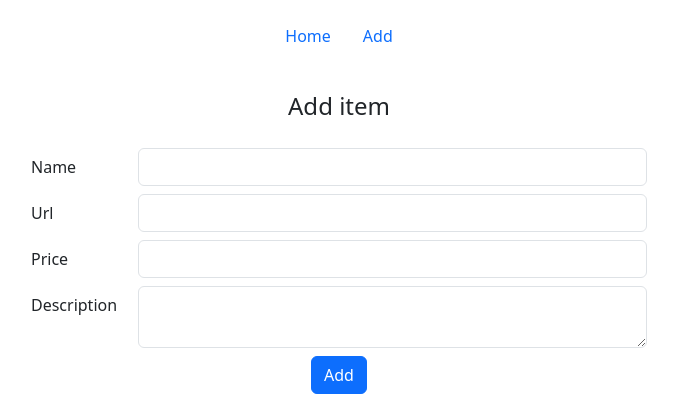
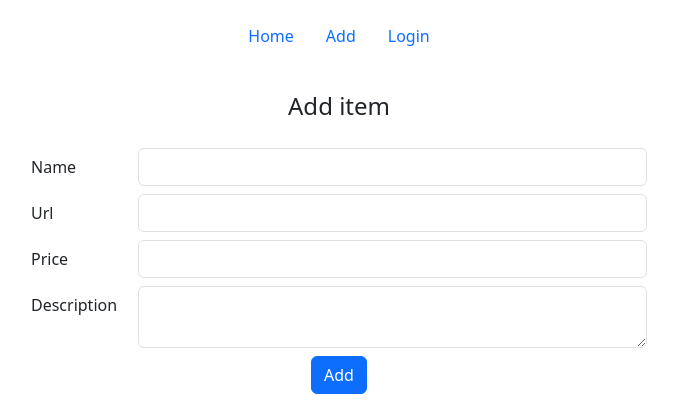
Before and after one commit to sitdoff/wishlist, a Flask app: page /wishlist/add/ in a window 1280 px wide. Shown: the top 420 px of the page, without its empty margins (301-979 px from the left). Run offline with Flask 3, Linux system fonts and the light colour scheme; parts of the project's set-up code (start-up, migrations or seed data) failed here and were passed over.

Commit message:
update base template

```diff
--- a/application/templates/base.html
+++ b/application/templates/base.html
@@ -27,9 +27,27 @@
                     <li class="nav-item">
                         <a href="{{ url_for("wishlist.add") }}" class="nav-link">Add</a>
                     </li>
+                    {% if current_user.is_authenticated %}
+                        <li class="nav-item">
+                            <a href="{{ url_for("users.logout") }}" class="nav-link">Logout({{ current_user.email }})</a>
+                        </li>
+                    {% else %}
+                        <li class="nav-item">
+                            <a href="{{ url_for("users.login") }}"
+                               class="nav-link"
+                               aria-current="page">Login</a>
+                        </li>
+                    {% endif %}
                 </ul>
             </header>
         </div>
+        {% block flash %}
+            <div class="container">
+                {% for category, message in get_flashed_messages(with_categories=True) %}
+                    <div class="{{ category }} mb-3" role="alert">{{ message }}</div>
+                {% endfor %}
+            </div>
+        {% endblock flash %}
         {% block content %}
             Контент
         {% endblock content %}
```
